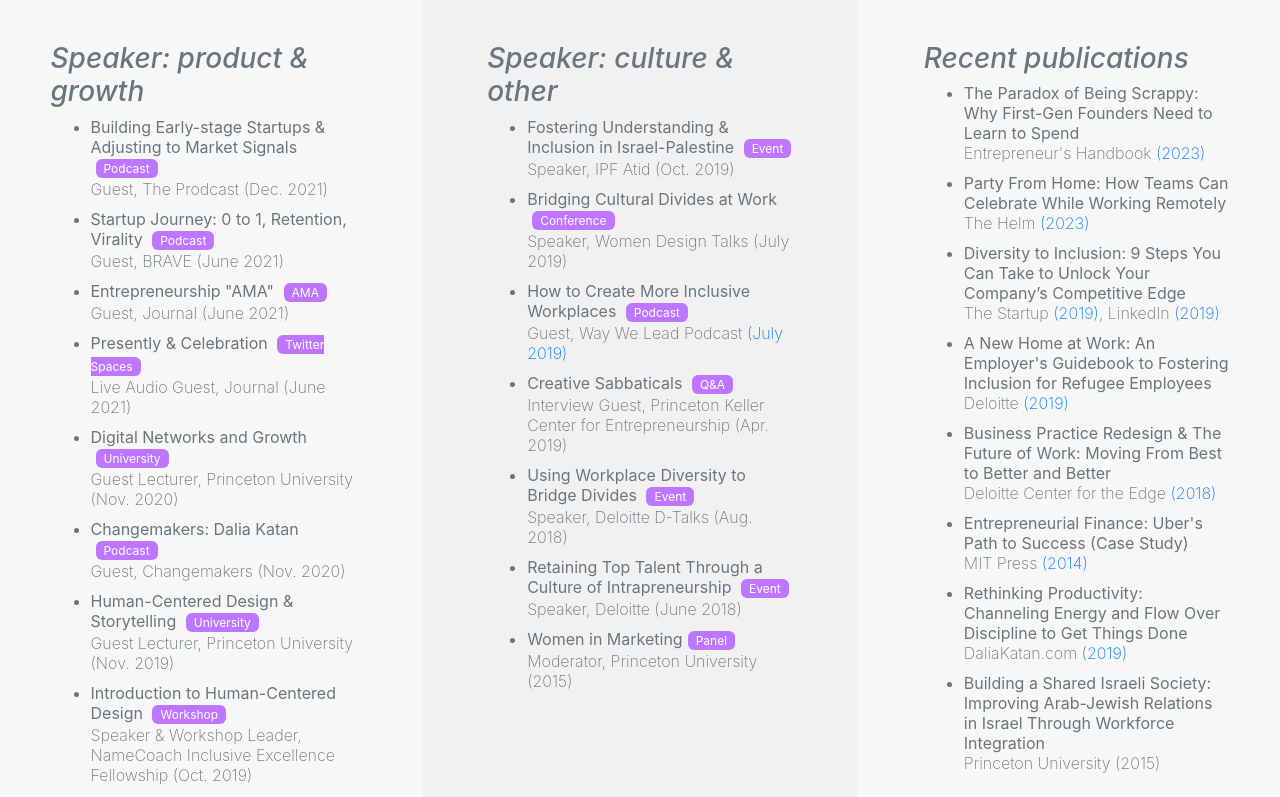
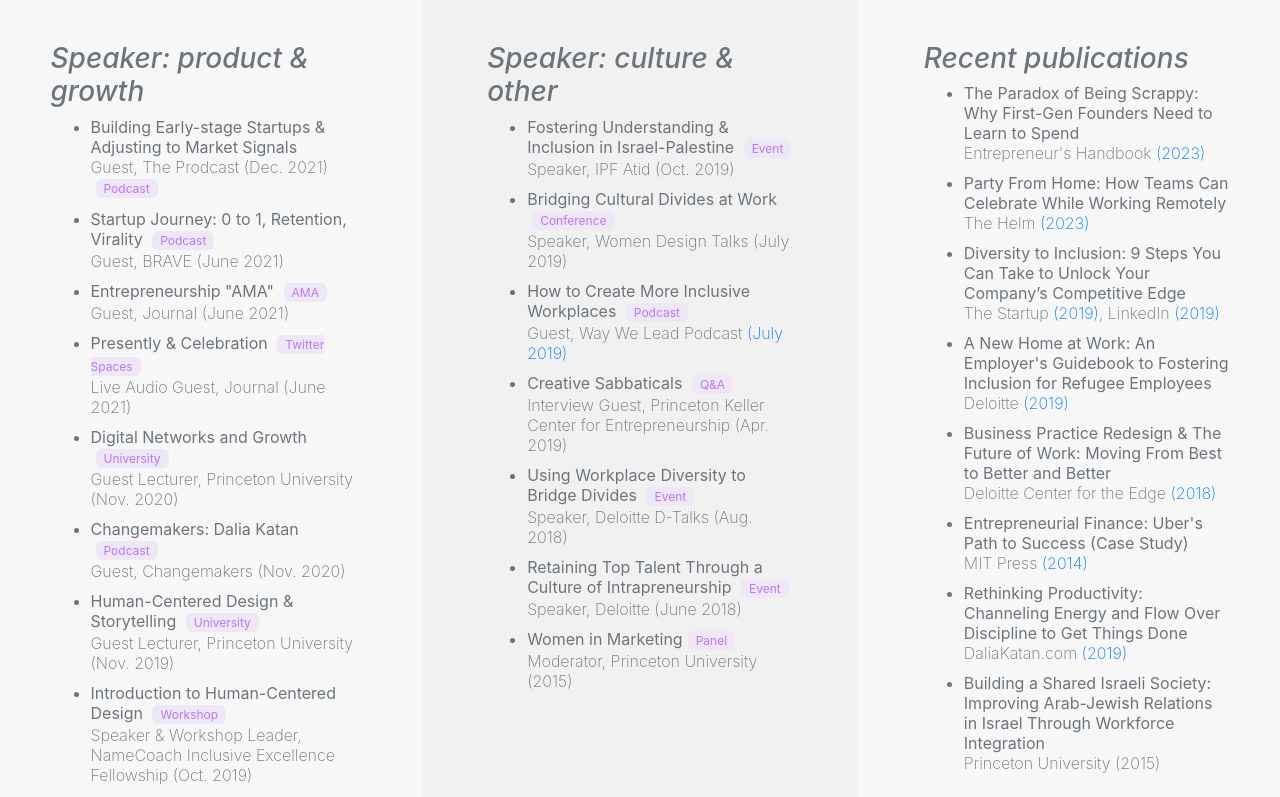
Before and after one commit to dalkat/dalkat.github.io, a Jekyll site: the page built from speaker 2.md, in a window 1280 px wide and 900 px high, scrolled down 3550 px, cut to the strip 103-900 px from the top of the window. Built offline with Jekyll 4.4.1, drawn with Linux system fonts in a browser that asks for light colours; nearby versions of some CDN libraries; some web fonts are replaced; library files that are not in the unit come from our copies.

Commit message:
Update speaker.html

```diff
--- a/_layouts/speaker.html
+++ b/_layouts/speaker.html
@@ -113,15 +113,15 @@ layout: default-sub
     <div>
       <h3 class="text-muted"><span style="text-align: center;"><em>Speaker: product & growth</em></span></h3>
           <h5 style="font-size:1rem!important;"><ul class="text-muted" style="font-weight: 200;  line-height: 20px;">
-            <li style="padding-bottom: 10px;"><span style="font-weight:400;">Building Early-stage Startups & Adjusting to Market Signals</span> <span style="font-weight:400;padding: 2px 8px;border-radius: 6px;background-color:#bd76ff;font-size: 12px;color: #fff;margin-left: 5px;">Podcast</span><br>Guest, The Prodcast (Dec. 2021)</li>
-            <li style="padding-bottom: 10px;"><span style="font-weight:400;">Startup Journey: 0 to 1, Retention, Virality</span> <span style="font-weight:400;padding: 2px 8px;border-radius: 6px;background-color:#bd76ff;font-size: 12px;color: #fff;margin-left: 5px;">Podcast</span><br>Guest, BRAVE (June 2021)</li>
-            <li style="padding-bottom: 10px;"><span style="font-weight:400;">Entrepreneurship "AMA"</span> <span style="font-weight:400;padding: 2px 8px;border-radius: 6px;background-color:#bd76ff;font-size: 12px;color: #fff;margin-left: 5px;">AMA</span><br>Guest, Journal (June 2021)</li>
-            <li style="padding-bottom: 10px;"><span style="font-weight:400;">Presently & Celebration</span> <span style="font-weight:400;padding: 2px 8px;border-radius: 6px;background-color:#bd76ff;font-size: 12px;color: #fff;margin-left: 5px;">Twitter Spaces</span><br>Live Audio Guest, Journal (June 2021)</li>
-            <li style="padding-bottom: 10px;"><span style="font-weight:400;">Digital Networks and Growth</span> <span style="font-weight:400;padding: 2px 8px;border-radius: 6px;background-color:#bd76ff;font-size: 12px;color: #fff;margin-left: 5px;">University</span><br>Guest Lecturer, Princeton University (Nov. 2020)</li>
-            <li style="padding-bottom: 10px;"><span style="font-weight:400;">Changemakers: Dalia Katan </span> <span style="font-weight:400;padding: 2px 8px;border-radius: 6px;background-color:#bd76ff;font-size: 12px;color: #fff;margin-left: 5px;">Podcast</span><br>Guest, Changemakers (Nov. 2020)</li>
-            <li style="padding-bottom: 10px;"><span style="font-weight:400;">Human-Centered Design & Storytelling</span> <span style="font-weight:400;padding: 2px 8px;border-radius: 6px;background-color:#bd76ff;font-size: 12px;color: #fff;margin-left: 5px;">University</span><br>Guest Lecturer, Princeton University (Nov. 2019)</li>
-            <li style="padding-bottom: 10px;"><span style="font-weight:400;">Introduction to Human-Centered Design</span> <span style="font-weight:400;padding: 2px 8px;border-radius: 6px;background-color:#bd76ff;font-size: 12px;color: #fff;margin-left: 5px;">Workshop</span><br>Speaker & Workshop Leader, NameCoach Inclusive Excellence Fellowship (Oct. 2019)</li>
-            <li style="padding-bottom: 10px;"><span style="font-weight:400;">An Algorithm for Growth</span> <span style="font-weight:400;padding: 2px 8px;border-radius: 6px;background-color:#bd76ff;font-size: 12px;color: #fff;margin-left: 5px;">Workshop</span><br>Speaker, Princeton Social Entrepreneurship Conference (2015)</li></ul></h5>
+            <li style="padding-bottom: 10px;"><span style="font-weight:400;">Building Early-stage Startups & Adjusting to Market Signals</span><br>Guest, The Prodcast (Dec. 2021)<br><span style="font-weight:400;padding: 2px 8px;border-radius: 6px;background-color:#EEE7F5;font-size: 12px;color: #bd76ff;margin-left: 5px;">Podcast</span></li>
+            <li style="padding-bottom: 10px;"><span style="font-weight:400;">Startup Journey: 0 to 1, Retention, Virality</span> <span style="font-weight:400;padding: 2px 8px;border-radius: 6px;background-color:#EEE7F5;font-size: 12px;color: #bd76ff;margin-left: 5px;">Podcast</span><br>Guest, BRAVE (June 2021)</li>
+            <li style="padding-bottom: 10px;"><span style="font-weight:400;">Entrepreneurship "AMA"</span> <span style="font-weight:400;padding: 2px 8px;border-radius: 6px;background-color:#EEE7F5;font-size: 12px;color: #bd76ff;margin-left: 5px;">AMA</span><br>Guest, Journal (June 2021)</li>
+            <li style="padding-bottom: 10px;"><span style="font-weight:400;">Presently & Celebration</span> <span style="font-weight:400;padding: 2px 8px;border-radius: 6px;background-color:#EEE7F5;font-size: 12px;color: #bd76ff;margin-left: 5px;">Twitter Spaces</span><br>Live Audio Guest, Journal (June 2021)</li>
+            <li style="padding-bottom: 10px;"><span style="font-weight:400;">Digital Networks and Growth</span> <span style="font-weight:400;padding: 2px 8px;border-radius: 6px;background-color:#EEE7F5;font-size: 12px;color: #bd76ff;margin-left: 5px;">University</span><br>Guest Lecturer, Princeton University (Nov. 2020)</li>
+            <li style="padding-bottom: 10px;"><span style="font-weight:400;">Changemakers: Dalia Katan </span> <span style="font-weight:400;padding: 2px 8px;border-radius: 6px;background-color:#EEE7F5;font-size: 12px;color: #bd76ff;margin-left: 5px;">Podcast</span><br>Guest, Changemakers (Nov. 2020)</li>
+            <li style="padding-bottom: 10px;"><span style="font-weight:400;">Human-Centered Design & Storytelling</span> <span style="font-weight:400;padding: 2px 8px;border-radius: 6px;background-color:#EEE7F5;font-size: 12px;color: #bd76ff;margin-left: 5px;">University</span><br>Guest Lecturer, Princeton University (Nov. 2019)</li>
+            <li style="padding-bottom: 10px;"><span style="font-weight:400;">Introduction to Human-Centered Design</span> <span style="font-weight:400;padding: 2px 8px;border-radius: 6px;background-color:#EEE7F5;font-size: 12px;color: #bd76ff;margin-left: 5px;">Workshop</span><br>Speaker & Workshop Leader, NameCoach Inclusive Excellence Fellowship (Oct. 2019)</li>
+            <li style="padding-bottom: 10px;"><span style="font-weight:400;">An Algorithm for Growth</span> <span style="font-weight:400;padding: 2px 8px;border-radius: 6px;background-color:#EEE7F5;font-size: 12px;color: #bd76ff;margin-left: 5px;">Workshop</span><br>Speaker, Princeton Social Entrepreneurship Conference (2015)</li></ul></h5>
   </div>
   </div>
 
@@ -131,13 +131,13 @@ layout: default-sub
     <div>
       <h3 class="text-muted"><span style="text-align: center;"><em>Speaker: culture & other</em></span></h3>
           <h5 style="font-size:1rem!important;"><ul class="text-muted" style="font-weight: 200;  line-height: 20px;">
-            <li style="padding-bottom: 10px;"><span style="font-weight:400;">Fostering Understanding & Inclusion in Israel-Palestine</span> <span style="font-weight:400;padding: 2px 8px;border-radius: 6px;background-color:#bd76ff;font-size: 12px;color: #fff;margin-left: 5px;">Event</span><br>Speaker, IPF Atid (Oct. 2019)</li>
-            <li style="padding-bottom: 10px;"><span style="font-weight:400;">Bridging Cultural Divides at Work</span> <span style="font-weight:400;padding: 2px 8px;border-radius: 6px;background-color:#bd76ff;font-size: 12px;color: #fff;margin-left: 5px;">Conference</span><br>Speaker, Women Design Talks (July 2019)</li>
-            <li style="padding-bottom: 10px;"><span style="font-weight:400;">How to Create More Inclusive Workplaces</span> <span style="font-weight:400;padding: 2px 8px;border-radius: 6px;background-color:#bd76ff;font-size: 12px;color: #fff;margin-left: 5px;">Podcast</span><br>Guest, Way We Lead Podcast <a href="https://www.thewaywelead.com/podcast/episode/49b56c90/s1e4-how-to-create-more-inclusive-workplaces-with-dalia-katan" target="_blank">(July 2019)</a></li>
-            <li style="padding-bottom: 10px;"><span style="font-weight:400;">Creative Sabbaticals</span> <span style="font-weight:400;padding: 2px 8px;border-radius: 6px;background-color:#bd76ff;font-size: 12px;color: #fff;margin-left: 5px;">Q&A</span><br>Interview Guest, Princeton Keller Center for Entrepreneurship (Apr. 2019)</li>
-            <li style="padding-bottom: 10px;"><span style="font-weight:400;">Using Workplace Diversity to Bridge Divides</span> <span style="font-weight:400;padding: 2px 8px;border-radius: 6px;background-color:#bd76ff;font-size: 12px;color: #fff;margin-left: 5px;">Event</span><br>Speaker, Deloitte D-Talks (Aug. 2018)</li>
-            <li style="padding-bottom: 10px;"><span style="font-weight:400;">Retaining Top Talent Through a Culture of Intrapreneurship</span> <span style="font-weight:400;padding: 2px 8px;border-radius: 6px;background-color:#bd76ff;font-size: 12px;color: #fff;margin-left: 5px;">Event</span><br>Speaker, Deloitte (June 2018)</li>
-            <li style="padding-bottom: 10px;"><span style="font-weight:400;">Women in Marketing</span><span style="font-weight:400;padding: 2px 8px;border-radius: 6px;background-color:#bd76ff;font-size: 12px;color: #fff;margin-left: 5px;">Panel</span><br>Moderator, Princeton University (2015)</li>
+            <li style="padding-bottom: 10px;"><span style="font-weight:400;">Fostering Understanding & Inclusion in Israel-Palestine</span> <span style="font-weight:400;padding: 2px 8px;border-radius: 6px;background-color:#EEE7F5;font-size: 12px;color: #bd76ff;margin-left: 5px;">Event</span><br>Speaker, IPF Atid (Oct. 2019)</li>
+            <li style="padding-bottom: 10px;"><span style="font-weight:400;">Bridging Cultural Divides at Work</span> <span style="font-weight:400;padding: 2px 8px;border-radius: 6px;background-color:#EEE7F5;font-size: 12px;color: #bd76ff;margin-left: 5px;">Conference</span><br>Speaker, Women Design Talks (July 2019)</li>
+            <li style="padding-bottom: 10px;"><span style="font-weight:400;">How to Create More Inclusive Workplaces</span> <span style="font-weight:400;padding: 2px 8px;border-radius: 6px;background-color:#EEE7F5;font-size: 12px;color: #bd76ff;margin-left: 5px;">Podcast</span><br>Guest, Way We Lead Podcast <a href="https://www.thewaywelead.com/podcast/episode/49b56c90/s1e4-how-to-create-more-inclusive-workplaces-with-dalia-katan" target="_blank">(July 2019)</a></li>
+            <li style="padding-bottom: 10px;"><span style="font-weight:400;">Creative Sabbaticals</span> <span style="font-weight:400;padding: 2px 8px;border-radius: 6px;background-color:#EEE7F5;font-size: 12px;color: #bd76ff;margin-left: 5px;">Q&A</span><br>Interview Guest, Princeton Keller Center for Entrepreneurship (Apr. 2019)</li>
+            <li style="padding-bottom: 10px;"><span style="font-weight:400;">Using Workplace Diversity to Bridge Divides</span> <span style="font-weight:400;padding: 2px 8px;border-radius: 6px;background-color:#EEE7F5;font-size: 12px;color: #bd76ff;margin-left: 5px;">Event</span><br>Speaker, Deloitte D-Talks (Aug. 2018)</li>
+            <li style="padding-bottom: 10px;"><span style="font-weight:400;">Retaining Top Talent Through a Culture of Intrapreneurship</span> <span style="font-weight:400;padding: 2px 8px;border-radius: 6px;background-color:#EEE7F5;font-size: 12px;color: #bd76ff;margin-left: 5px;">Event</span><br>Speaker, Deloitte (June 2018)</li>
+            <li style="padding-bottom: 10px;"><span style="font-weight:400;">Women in Marketing</span><span style="font-weight:400;padding: 2px 8px;border-radius: 6px;background-color:#EEE7F5;font-size: 12px;color: #bd76ff;margin-left: 5px;">Panel</span><br>Moderator, Princeton University (2015)</li>
           </ul></h5>
   </div>
   </div>
```
